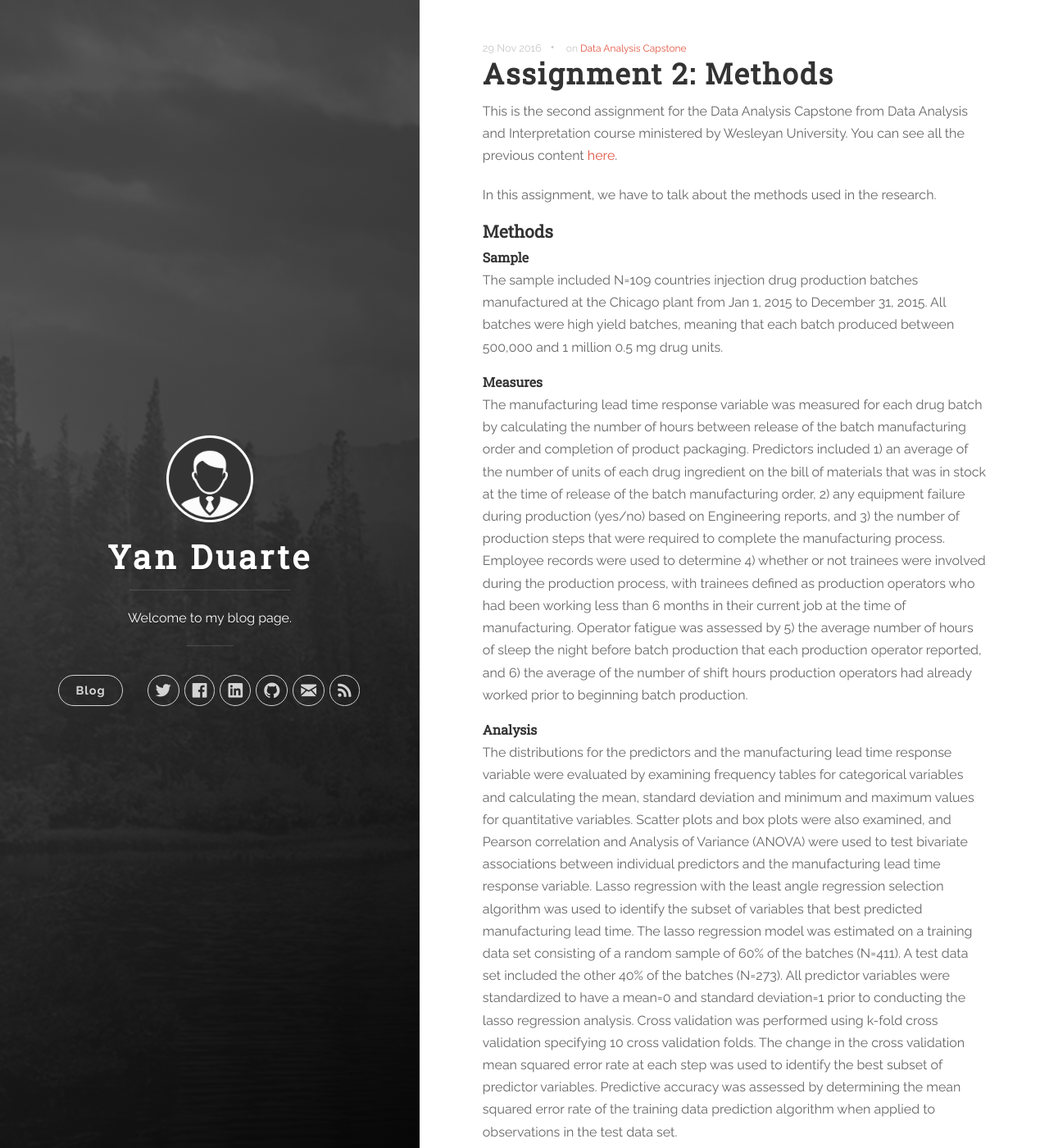
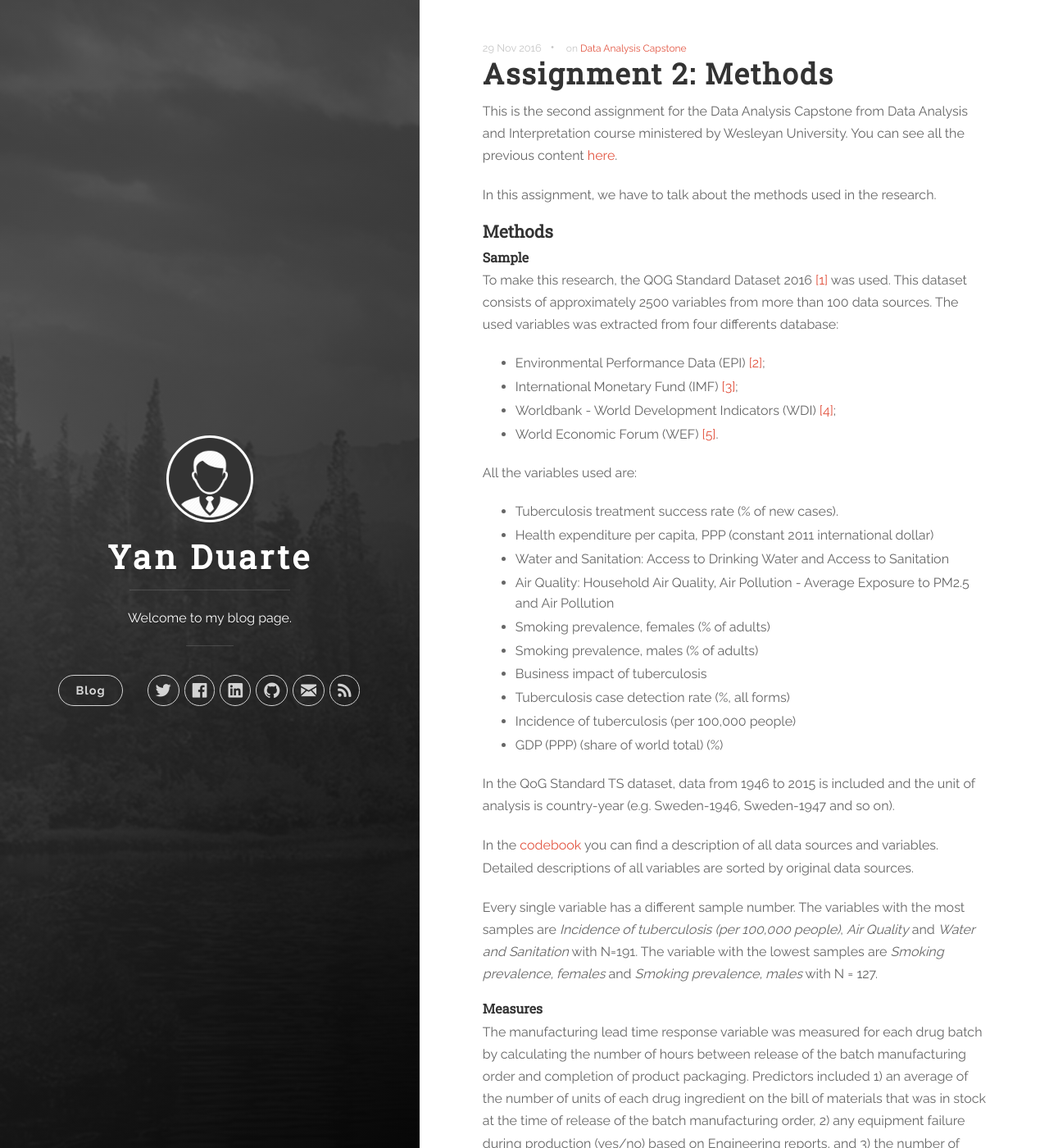
Before and after one commit to yan-duarte/yan-duarte.github.io, a Jekyll site: the page built from _posts/2016-11-29-DAC-Assignment2.md, in a window 1280 px wide and 1400 px high. Shown: the whole window at 82% size. Built offline with Jekyll 4.4.1, drawn with Linux system fonts in a browser that asks for light colours; nearby versions of some CDN libraries; some of the changed text lies outside the part shown.

Commit message:
Updated 2016-11-29-DAC-Assignment2.md

```diff
--- a/_posts/2016-11-29-DAC-Assignment2.md
+++ b/_posts/2016-11-29-DAC-Assignment2.md
@@ -16,7 +16,33 @@ In this assignment, we have to talk about the methods used in the research.
 ### **Methods**
 
 #### **Sample**
-The sample included N=109 countries injection drug production batches manufactured at the Chicago plant from Jan 1, 2015 to December 31, 2015. All batches were high yield batches, meaning that each batch produced between 500,000 and 1 million 0.5 mg drug units.
+To make this research, the QOG Standard Dataset 2016 [[1]][ref_01] was used. This dataset consists of approximately 2500 variables from more than 100 data sources.
+The used variables was extracted from four differents database:
+
+  - Environmental Performance Data (EPI) [[2]][ref_02];
+  - International Monetary Fund (IMF) [[3]][ref_03];
+  - Worldbank - World Development Indicators (WDI) [[4]][ref_04];
+  - World Economic Forum (WEF) [[5]][ref_05].
+
+All the variables used are:
+
+  - Tuberculosis treatment success rate (% of new cases).
+  - Health expenditure per capita, PPP (constant 2011 international dollar)
+  - Water and Sanitation: Access to Drinking Water and Access to Sanitation
+  - Air Quality: Household Air Quality, Air Pollution - Average Exposure to PM2.5 and Air Pollution
+  - Smoking prevalence, females (% of adults)
+  - Smoking prevalence, males (% of adults)
+  - Business impact of tuberculosis
+  - Tuberculosis case detection rate (%, all forms)
+  - Incidence of tuberculosis (per 100,000 people)
+  - GDP (PPP) (share of world total) (%)
+
+In the QoG Standard TS dataset, data from 1946 to 2015 is included and the unit of analysis is country-year (e.g. Sweden-1946, Sweden-1947 and so on).
+
+In the [codebook](http://yan-duarte.github.io/archives/QOG_codebook.pdf) you can find a description of all data sources and variables. Detailed descriptions of all variables are sorted by original data sources.
+
+Every single variable has a different sample number. The variables with the most samples are _Incidence of tuberculosis (per 100,000 people)_, _Air Quality_ and _Water and Sanitation_ with N=191. The variable with the lowest samples are _Smoking prevalence, females_ and _Smoking prevalence, males_ with N = 127.
+
 
 #### **Measures**
 The manufacturing lead time response variable was measured for each drug batch by calculating the number of hours between release of the batch manufacturing order and completion of product packaging.
```
Also changed, not shown: other parts of _posts/2016-11-29-DAC-Assignment2.md (+10 -17 lines).
